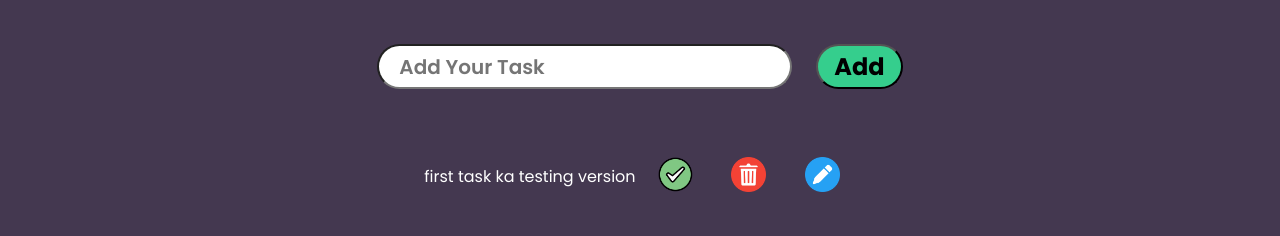
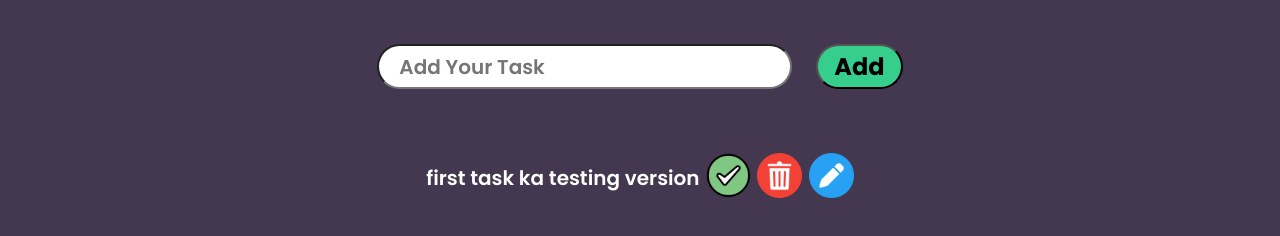
Before and after one commit to enayat-ali/Tasktrack, a plain HTML site: page index.html in a window 1280 px wide. Shown: the part 68-304 px from the top of the page. Drawn offline with Linux system fonts and the light colour scheme.

Commit message:
update style.css

```diff
--- a/style.css
+++ b/style.css
@@ -49,10 +49,11 @@ body{
   padding: rem;
   gap: 0.4rem;
   align-items: center;
+  font-size: 20px;
+  font-weight: 600;
 }
 
 .btn{
-  padding: 0.2rem 1rem;
   background: none;
   border: none;
   font-size: 12px;
@@ -60,5 +61,5 @@ body{
   border-radius: 30px;
 }
 .btn img{
-  height: 35px;
+  height: 45px;
 }
```
